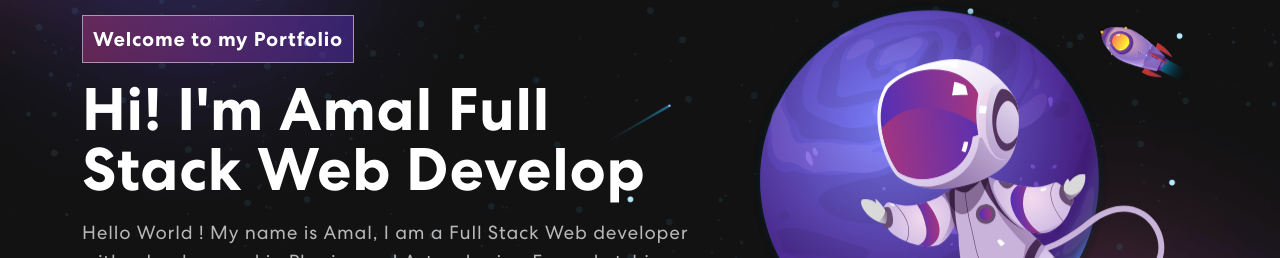
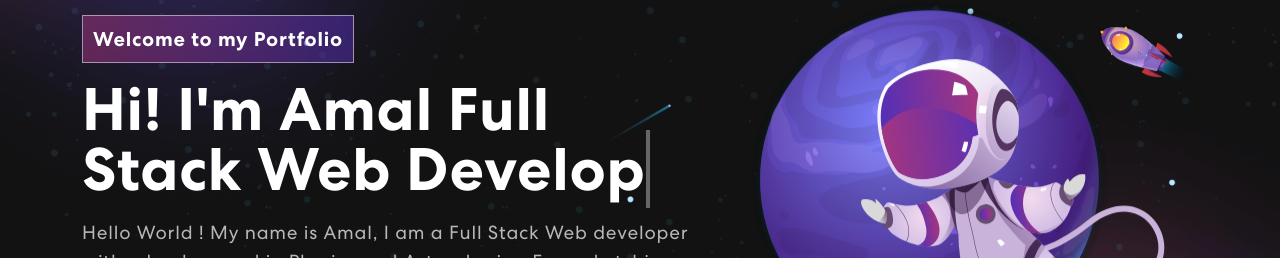
Before and after one commit to Amal-benhenia/My-new-portfolio, a React (Create React App) app: page / in a window 1280 px wide. Shown: the part 245-503 px from the top of the page. Built offline with nearby package versions, Linux system fonts and the light colour scheme.

Commit message:
undo last change

```diff
--- a/src/App.css
+++ b/src/App.css
@@ -294,7 +294,9 @@ nav.navbar .navbar-toggler[aria-expanded="true"] .navbar-toggler-icon {
         transform: translateY(-20px);
     }
 }
-
+.txt-rotate > .wrap {
+  border-right: 0.08em solid #666;
+}
 
 .skill {
   padding: 0 0 50px 0;
```
